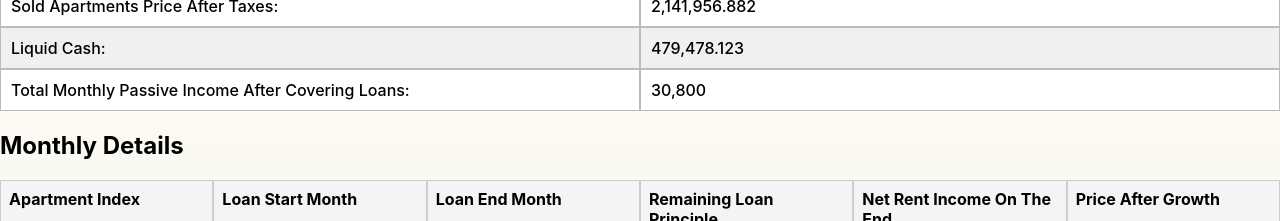
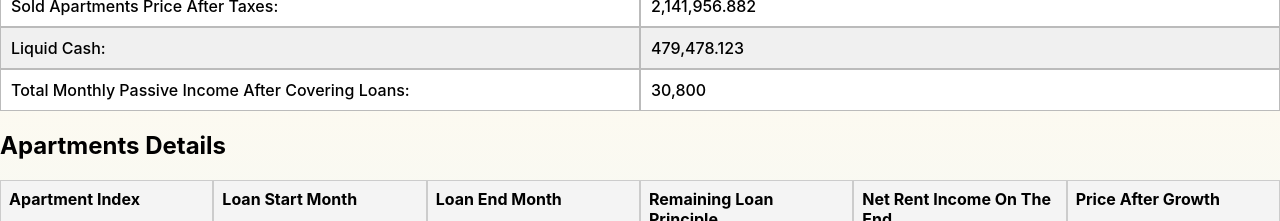
Before and after one commit to Yazuly/investments, a React (Create React App) app: page / in a window 1280 px wide. Shown: the part 1560-1781 px from the top of the page. Built offline with nearby package versions, Linux system fonts and the light colour scheme.

Commit message:
fixed income after covering loans

```diff
--- a/src/InvestmentSimulator.js
+++ b/src/InvestmentSimulator.js
@@ -391,7 +391,7 @@ const InvestmentSimulator = () => {
 
     const totalMonthlyPassiveIncomeAfterCoveringLoans = apartments
       .slice(numOfApartmentsToSellForCoveringLoan)
-      .map((apartment) => calculateRentIncome(totalMonths, apartment))
+      .map((apartment) => calculateRentIncome(totalMonths + 1, apartment))
       .reduce((a, b) => a + b, 0);
 
     const totalValueAfterCoveringLoans = apartments
@@ -728,7 +728,7 @@ const InvestmentSimulator = () => {
             </div>
           </div>
 
-          <h2>Monthly Details</h2>
+          <h2>Apartments Details</h2>
           <div className="flex-table apartments-table">
             <div className="flex-row header">
               <div className="cell">Apartment Index</div>
```
